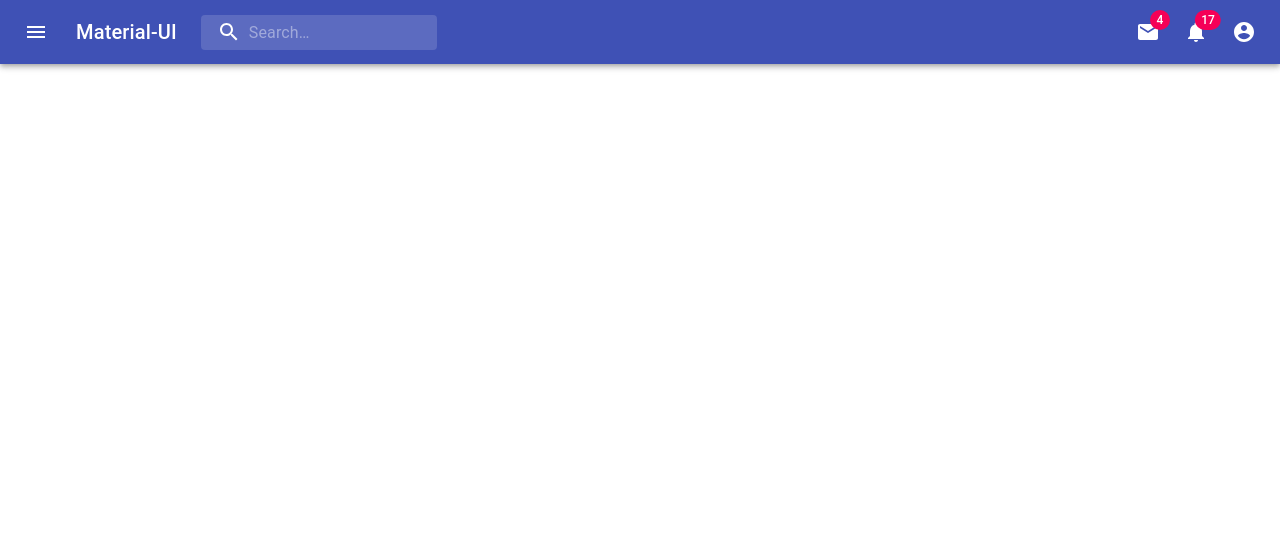
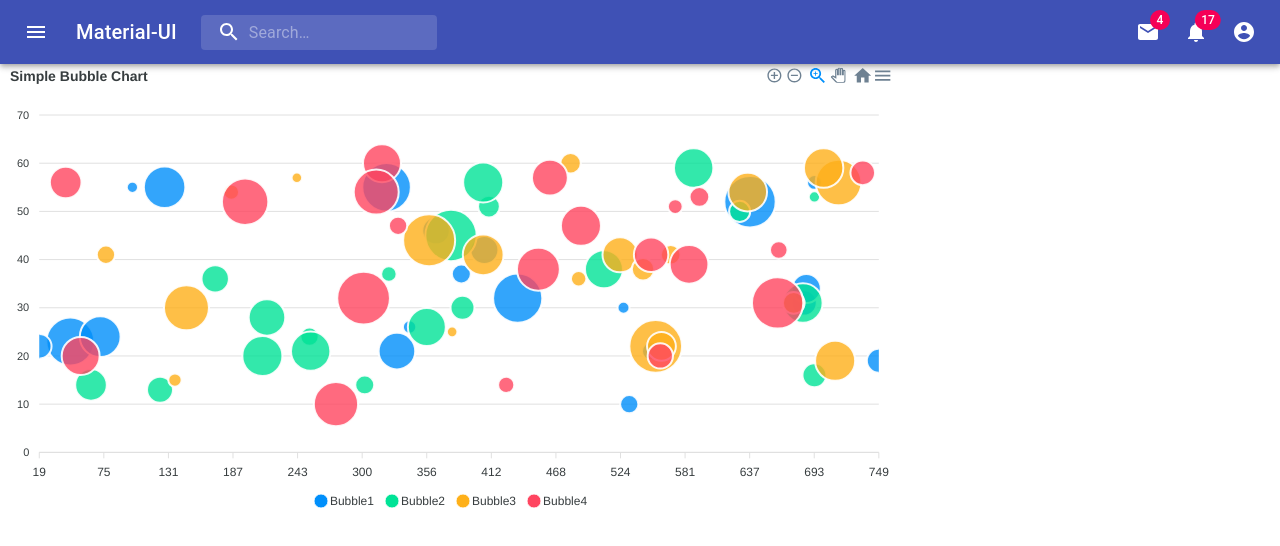
Before and after one commit to gsahadevan/react-material-ui-dashboard, a React (Create React App) app: page /bubble in a window 1280 px wide. Shown: the top 546 px of the page. Built offline with nearby package versions, Linux system fonts and the light colour scheme.

Commit message:
added bubble chart

```diff
--- a/src/App.js
+++ b/src/App.js
@@ -1,9 +1,10 @@
 import { BrowserRouter as Router, Switch, Route } from 'react-router-dom';
 import './App.css';
 import Header from './Header';
-import Dashboard from './views/Dashboard';
-import BasicBar from './views/Maps/basicbar';
-import HeatMap from './views/Maps/heatmap';
+import ApexCharts from './views/apexcharts';
+import BasicBar from './views/apexcharts/basicbar';
+import HeatMap from './views/apexcharts/heatmap';
+import Bubble from './views/apexcharts/bubble';
 
 function App() {
   return (
@@ -11,9 +12,10 @@ function App() {
       <div className='App'>
         <Header />
         <Switch>
-          <Route path='/dashboard' component={Dashboard} />
+          <Route path='/apexcharts' component={ApexCharts} />
           <Route path='/basicbar' component={BasicBar} />
           <Route path='/heatmaps' component={HeatMap} />
+          <Route path='/bubble' component={Bubble} />
         </Switch>
       </div>
     </Router>
--- a/src/Header.js
+++ b/src/Header.js
@@ -167,8 +167,8 @@ export default function Header() {
       onKeyDown={toggleDrawer(anchor, false)}
     >
       <List>
-        <ListItem button component={Link} to='/dashboard'>
-          <ListItemText primary='Dashboard' />
+        <ListItem button component={Link} to='/apexcharts'>
+          <ListItemText primary='Apex Charts' />
         </ListItem>
       </List>
       <Divider />
@@ -194,6 +194,14 @@ export default function Header() {
               to='/heatmaps'
             >
               <ListItemText primary='Heat Maps' />
+            </ListItem>
+            <ListItem
+              button
+              className={classes.nested}
+              component={Link}
+              to='/bubble'
+            >
+              <ListItemText primary='Bubble Chart' />
             </ListItem>
           </List>
         </Collapse>
--- a/src/views/Maps/basicbar.js
+++ b/src/views/apexcharts/basicbar.js
@@ -32,8 +32,8 @@ class BasicBar extends Component {
               options={this.state.options}
               series={this.state.series}
               type='bar'
-              height='400'
-              width='500'
+              height='350'
+              width='350'
             />
           </div>
         </div>
--- /dev/null
+++ b/src/views/apexcharts/bubble.js
@@ -0,0 +1,95 @@
+import React, { Component } from 'react';
+import Chart from 'react-apexcharts';
+
+class Bubble extends Component {
+  constructor(props) {
+    super(props);
+
+    this.state = {
+      options: {
+        dataLabels: {
+          enabled: false,
+        },
+        fill: {
+          opacity: 0.8,
+        },
+        title: {
+          text: 'Simple Bubble Chart',
+        },
+        xaxis: {
+          tickAmount: 12,
+          type: 'category',
+        },
+        yaxis: {
+          max: 70,
+        },
+      },
+      series: [
+        {
+          name: 'Bubble1',
+          data: this.generateData(new Date('11 Feb 2017 GMT').getTime(), 20, {
+            min: 10,
+            max: 60,
+          }),
+        },
+        {
+          name: 'Bubble2',
+          data: this.generateData(new Date('11 Feb 2017 GMT').getTime(), 20, {
+            min: 10,
+            max: 60,
+          }),
+        },
+        {
+          name: 'Bubble3',
+          data: this.generateData(new Date('11 Feb 2017 GMT').getTime(), 20, {
+            min: 10,
+            max: 60,
+          }),
+        },
+        {
+          name: 'Bubble4',
+          data: this.generateData(new Date('11 Feb 2017 GMT').getTime(), 20, {
+            min: 10,
+            max: 60,
+          }),
+        },
+      ],
+    };
+  }
+
+  generateData(baseval, count, yrange) {
+    var i = 0;
+    var series = [];
+    while (i < count) {
+      var x = Math.floor(Math.random() * (750 - 1 + 1)) + 1;
+      var y =
+        Math.floor(Math.random() * (yrange.max - yrange.min + 1)) + yrange.min;
+      var z = Math.floor(Math.random() * (75 - 15 + 1)) + 15;
+
+      series.push([x, y, z]);
+      baseval += 86400000;
+      i++;
+    }
+    return series;
+  }
+
+  render() {
+    return (
+      <div className='app'>
+        <div className='row'>
+          <div className='mixed-chart'>
+            <Chart
+              options={this.state.options}
+              series={this.state.series}
+              type='bubble'
+              height='450'
+              width='900'
+            />
+          </div>
+        </div>
+      </div>
+    );
+  }
+}
+
+export default Bubble;
--- a/src/views/Maps/heatmap.js
+++ b/src/views/apexcharts/heatmap.js
@@ -65,8 +65,8 @@ class HeatMap extends Component {
               options={this.state.options}
               series={this.state.series}
               type='heatmap'
-              height='500'
-              width='1200'
+              height='450'
+              width='900'
             />
           </div>
         </div>
--- a/src/views/Dashboard/index.js
+++ b/src/views/apexcharts/index.js
@@ -1,5 +1,4 @@
 import React from 'react';
-import clsx from 'clsx';
 import { makeStyles } from '@material-ui/core/styles';
 import Box from '@material-ui/core/Box';
 import Typography from '@material-ui/core/Typography';
@@ -7,8 +6,9 @@ import Container from '@material-ui/core/Container';
 import Grid from '@material-ui/core/Grid';
 import Paper from '@material-ui/core/Paper';
 import Link from '@material-ui/core/Link';
-import BasicBar from '../Maps/basicbar';
-import HeatMap from '../Maps/heatmap';
+import BasicBar from './basicbar';
+import HeatMap from './heatmap';
+import Bubble from './bubble';
 
 function Copyright() {
   return (
@@ -113,17 +113,19 @@ export default function Dashboard() {
         <div className={classes.appBarSpacer} />
         <Container maxWidth='lg' className={classes.container}>
           <Grid container spacing={3}>
-            {/* Chart */}
-            <Grid item xs={12} md={6} lg={6}>
+            <Grid item xs={12} md={4} lg={4}>
               <Paper className={classes.paper}>
                 <BasicBar />
               </Paper>
             </Grid>
-            {/* Recent Deposits */}
-            {/* Recent Orders */}
             <Grid item xs={12} md={12} lg={12}>
               <Paper className={classes.paper}>
                 <HeatMap />
+              </Paper>
+            </Grid>
+            <Grid item xs={12} md={12} lg={12}>
+              <Paper className={classes.paper}>
+                <Bubble />
               </Paper>
             </Grid>
           </Grid>
```
